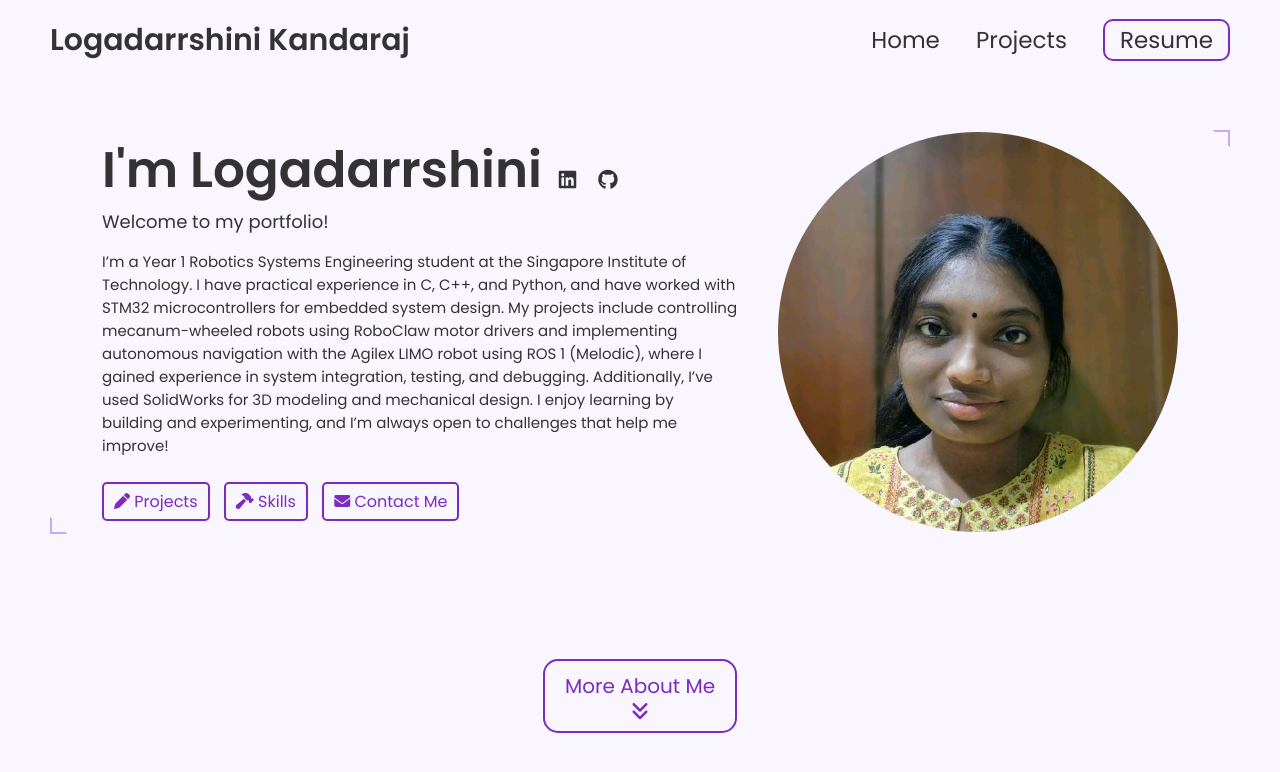
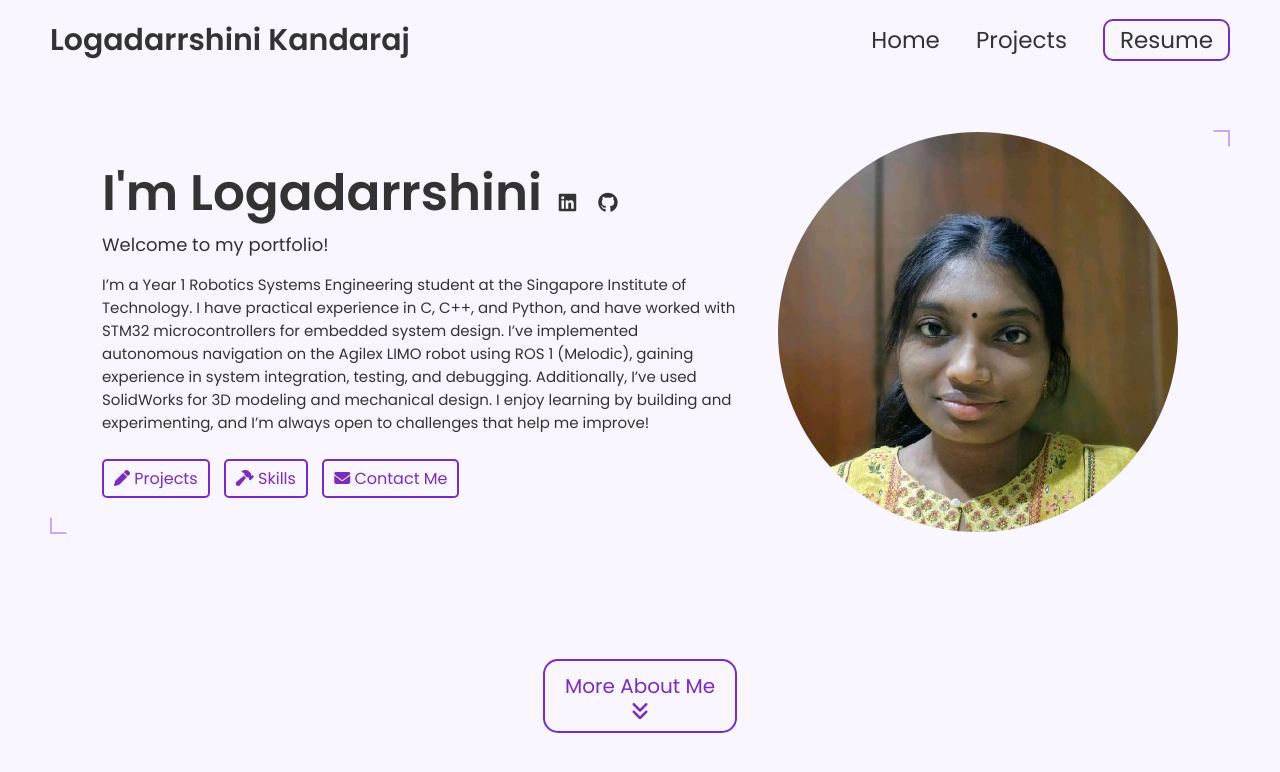
Before and after one commit to Darrshini/darrshini.github.io, a Jekyll site: the page built from index.html, in a window 1280 px wide and 900 px high. Shown: the top 772 px of the window. Built offline with Jekyll 4.4.1, drawn with Linux system fonts in a browser that asks for light colours.

Commit message:
Update _config.yml

```diff
--- a/_config.yml
+++ b/_config.yml
@@ -16,8 +16,10 @@ name: Logadarrshini Kandaraj
 headline: Welcome to my portfolio!
 description: >-
   I’m a Year 1 Robotics Systems Engineering student at the Singapore Institute of Technology.
-  I have practical experience in C, C++, and Python, and have worked with STM32 microcontrollers for embedded system design. My projects include controlling mecanum-wheeled robots using RoboClaw motor drivers and implementing autonomous navigation with the Agilex LIMO robot using ROS 1 (Melodic), where I gained experience in system integration, testing, and debugging.
+  I have practical experience in C, C++, and Python, and have worked with STM32 microcontrollers for embedded system design.
+  I’ve implemented autonomous navigation on the Agilex LIMO robot using ROS 1 (Melodic), gaining experience in system integration, testing, and debugging.
   Additionally, I’ve used SolidWorks for 3D modeling and mechanical design. I enjoy learning by building and experimenting, and I’m always open to challenges that help me improve!
+
 
 
 
```
